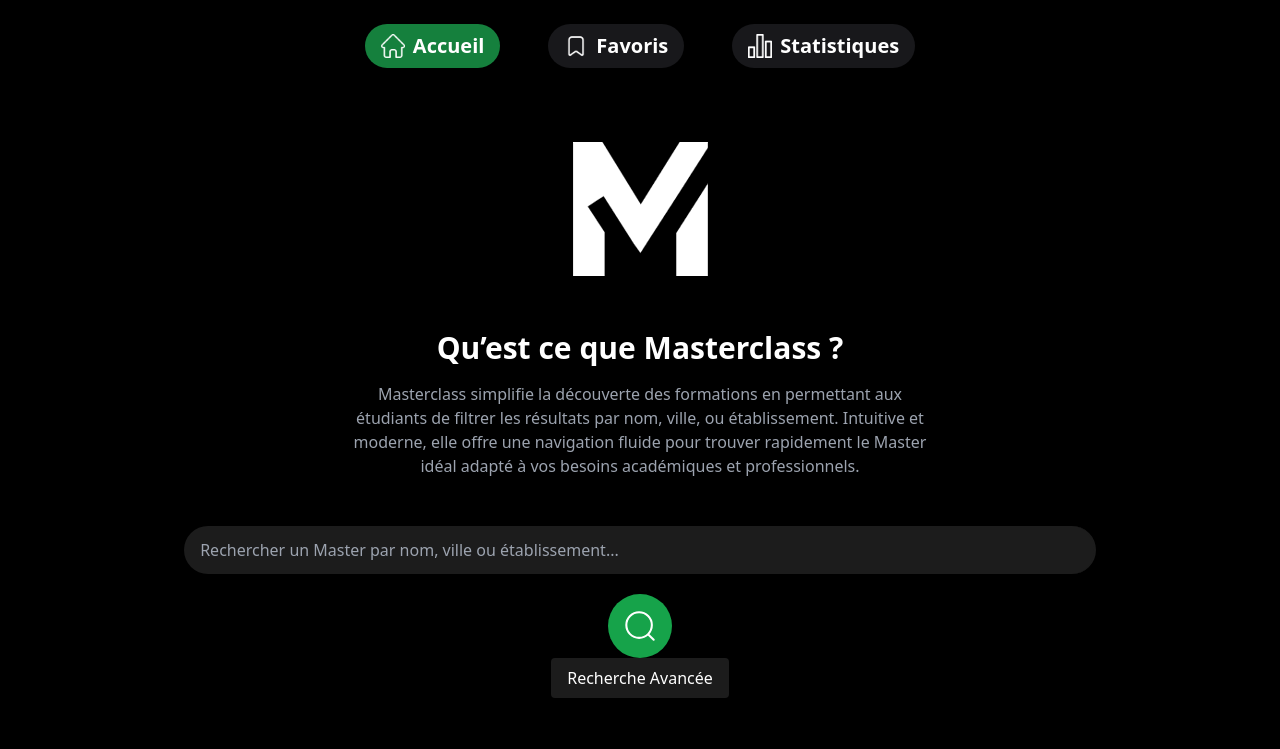
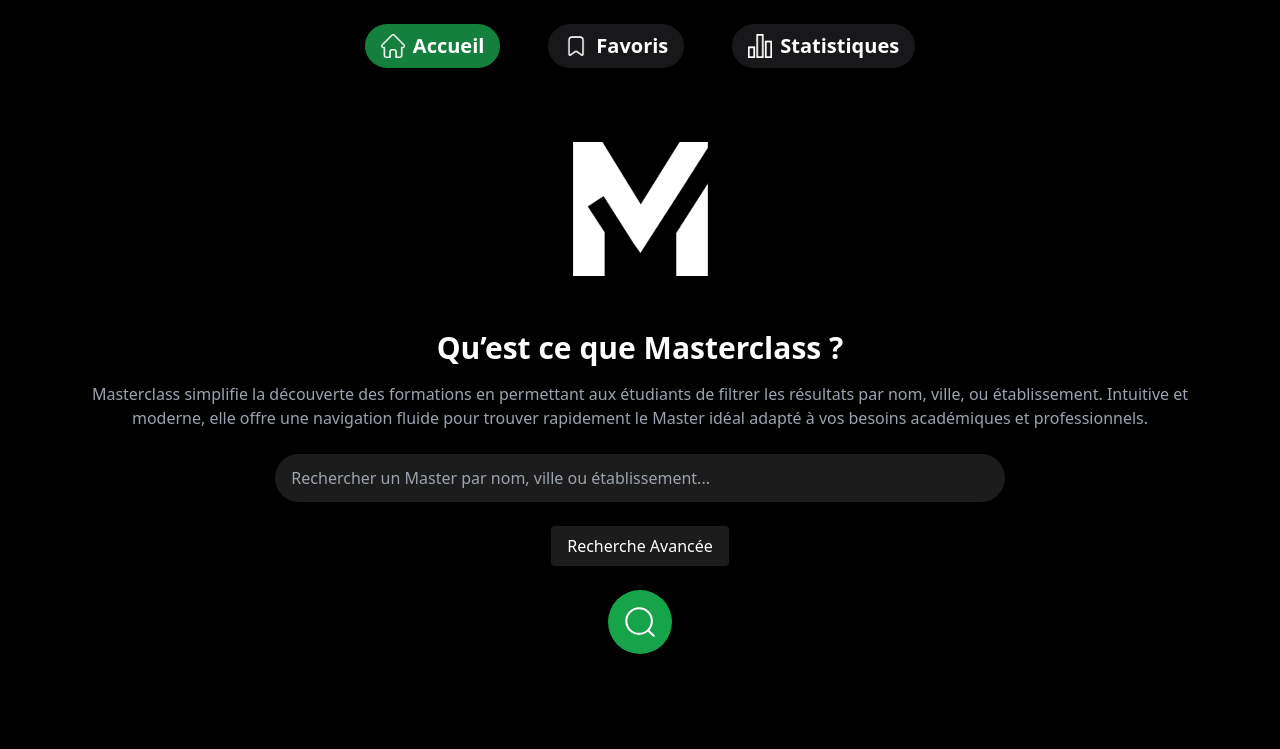
Before and after one commit to i2301534/sae3.01-3.03-groupe-4, a website with bundled scripts: page src/test-recherche.html in a window 1280 px wide. Built offline with nearby package versions, Linux system fonts and the light colour scheme; no server answers.

Commit message:
Test Recherche à jour

```diff
--- a/src/test-recherche.html
+++ b/src/test-recherche.html
@@ -90,7 +90,7 @@
 
     <!-- Titre principal -->
     <h1 class="text-3xl font-bold mb-4">Qu’est ce que Masterclass ?</h1>
-    <p class="text-gray-400 px-4 md:px-0 mb-6 max-w-xl">
+    <p class="text-gray-400 px-4 md:px-0 max-w-6xl">
       Masterclass simplifie la découverte des formations en
       permettant aux étudiants de filtrer les résultats par nom, ville, ou établissement.
       Intuitive et moderne, elle offre une navigation fluide pour trouver rapidement le Master idéal adapté à vos
@@ -103,16 +103,19 @@
       <!-- Barre de recherche -->
       <div class="justify-center items-center mb-6">
         <input type="text" id="search-bar" placeholder=" Rechercher un Master par nom, ville ou établissement..."
-          class="w-3/4 md:w-full p-3 rounded-full"
+          class="w-4/5 p-3 rounded-full"
           style="background-color: var(--gray-custom); color: white; outline: none; border: none; border-right: 2px solid var(--gray-custom);" />
 
-        <div class="pt-5">
+        <button id="open-advanced-search" class="bg-gray-700 hover:bg-green-500 text-white px-4 py-2 m-6 rounded"
+          style="background-color: var(--gray-custom);">Recherche
+          Avancée</button>
+
+        <div>
           <button id="search-button" class="bg-green-600 hover:bg-green-600 p-3 rounded-full">
             <img src="./Images/icon/search.svg" alt="logo" class="h-10 w-10" />
           </button>
         </div>
-        <button id="open-advanced-search" class="bg-gray-700 hover:bg-green-500 text-white px-4 py-2 rounded" style="background-color: var(--gray-custom);">Recherche
-          Avancée</button>
+
         <div id="masters-container" class="mt-4 text-left"></div>
       </div>
   </main>
@@ -147,7 +150,7 @@
         </div>
         <div class="flex justify-end">
           <button type="button" id="close-advanced-search" class="bg-gray-500 px-4 py-2 rounded">Annuler</button>
-          <button type="submit" class="bg-green-500 px-4 py-2 rounded">Rechercher</button>
+          <button type="submit" class="bg-green-600 px-4 py-2 rounded">Rechercher</button>
         </div>
       </form>
     </div>
@@ -158,14 +161,14 @@
   <nav class="md:hidden fixed bottom-0 w-full bg-zinc-900 text-white flex justify-around p-4">
     <!-- Accueil -->
     <a href="index.html" class="flex flex-col items-center">
-      <div class="h-16 w-16 bg-zinc-500 rounded-full flex items-center justify-center">
+      <div class="h-16 w-16 bg-green-700 rounded-full flex items-center justify-center">
         <img src="./Images/icon/home.png" alt="Accueil Icon" class="h-8 w-8" />
       </div>
     </a>
 
     <!-- Favoris -->
     <a href="favoris.html" class="flex flex-col items-center">
-      <div class="h-16 w-16 bg-green-700 rounded-full flex items-center justify-center">
+      <div class="h-16 w-16 bg-zinc-500 rounded-full flex items-center justify-center">
         <img src="./Images/icon/bookmark.png" alt="Favoris Icon" class="h-8 w-8" />
       </div>
     </a>
```
